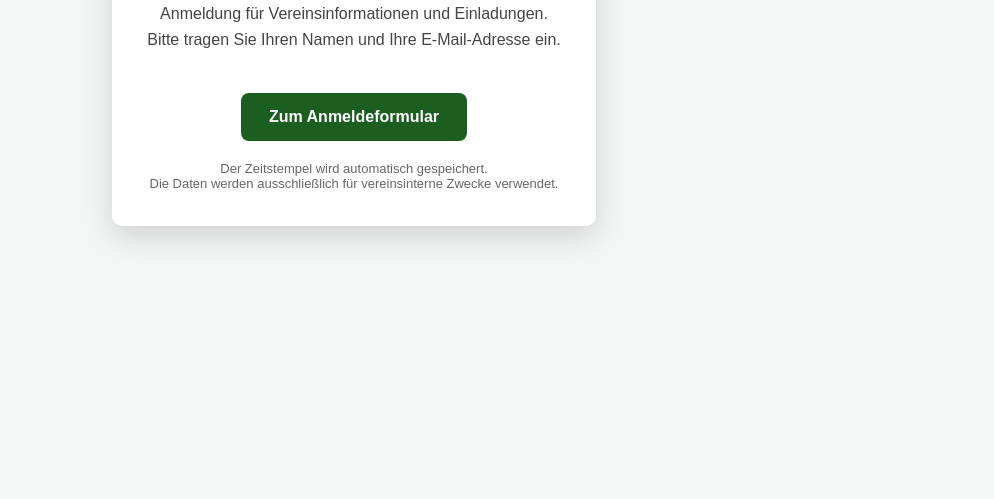
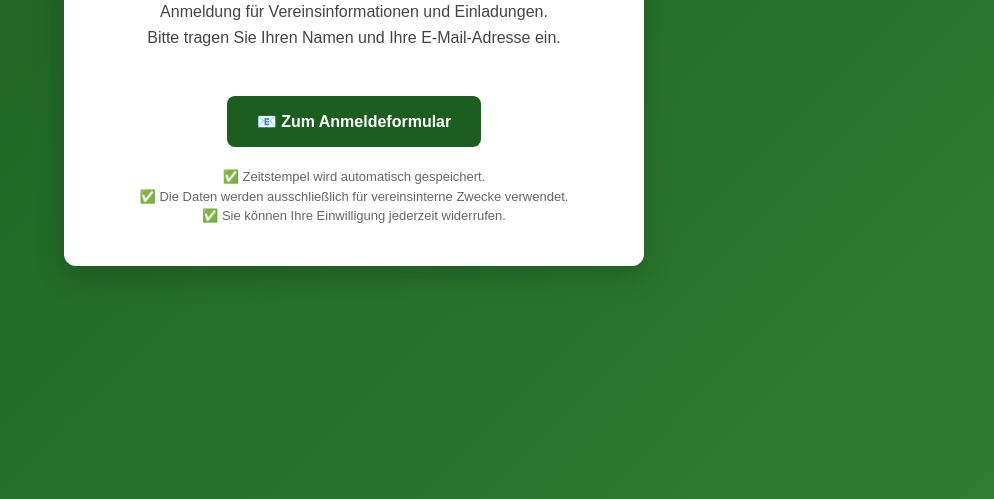
Before and after one commit to Schutzenverein-Hustedt-von-1919-e-V/Mailanmeldung, a plain HTML site: page index.html in a window 1280 px wide. Shown: the part 341-840 px from the top of the page, without its empty margins (286-1280 px from the left). Before the commit the page ends 800 px from the top, so only its background shows below. Drawn offline with Linux system fonts and the light colour scheme.

Commit message:
Update index.html

```diff
--- a/index.html
+++ b/index.html
@@ -2,49 +2,54 @@
 <html lang="de">
 <head>
   <meta charset="UTF-8">
+  <meta name="viewport" content="width=device-width, initial-scale=1.0">
   <title>Mailanmeldung – Schützenverein Hustedt</title>
-  <meta name="viewport" content="width=device-width, initial-scale=1">
 
   <style>
     body {
       margin: 0;
       font-family: Arial, Helvetica, sans-serif;
-      background: #f4f6f5;
+      background: linear-gradient(135deg, #1b5e20, #2e7d32);
+      min-height: 100vh;
       display: flex;
       justify-content: center;
       align-items: center;
-      min-height: 100vh;
+      padding: 20px;
     }
 
-    .box {
+    .card {
       background: #fff;
       max-width: 500px;
-      padding: 35px;
-      border-radius: 10px;
-      box-shadow: 0 10px 30px rgba(0,0,0,0.15);
+      width: 100%;
+      padding: 40px;
+      border-radius: 12px;
+      box-shadow: 0 10px 30px rgba(0,0,0,0.2);
       text-align: center;
     }
 
     h1 {
       color: #1b5e20;
-      margin-bottom: 10px;
+      margin-bottom: 15px;
+      font-size: 28px;
     }
 
     p {
       color: #444;
       line-height: 1.6;
+      font-size: 16px;
     }
 
     a.button {
       display: inline-block;
-      margin-top: 25px;
-      padding: 15px 28px;
+      margin-top: 30px;
+      padding: 16px 30px;
       background: #1b5e20;
-      color: #fff;
+      color: white;
       text-decoration: none;
       border-radius: 8px;
       font-size: 16px;
-      font-weight: bold;
+      font-weight: 600;
+      transition: background 0.2s ease;
     }
 
     a.button:hover {
@@ -55,12 +60,13 @@
       margin-top: 20px;
       font-size: 13px;
       color: #666;
+      line-height: 1.5;
     }
   </style>
 </head>
+<body>
 
-<body>
-  <div class="box">
+  <div class="card">
     <h1>Schützenverein Hustedt</h1>
 
     <p>
@@ -70,14 +76,17 @@
 
     <a class="button"
        href="https://cloud.seatable.io/dtable/form-edit/6d026ad1-a6bb-42db-85b9-6f8088dc4d23/"
-       target="_blank" rel="noopener">
-       Zum Anmeldeformular
+       target="_blank"
+       rel="noopener">
+       📧 Zum Anmeldeformular
     </a>
 
     <div class="ds">
-      Der Zeitstempel wird automatisch gespeichert.<br>
-      Die Daten werden ausschließlich für vereinsinterne Zwecke verwendet.
+      ✅ Zeitstempel wird automatisch gespeichert.<br>
+      ✅ Die Daten werden ausschließlich für vereinsinterne Zwecke verwendet.<br>
+      ✅ Sie können Ihre Einwilligung jederzeit widerrufen.
     </div>
   </div>
+
 </body>
 </html>
```
